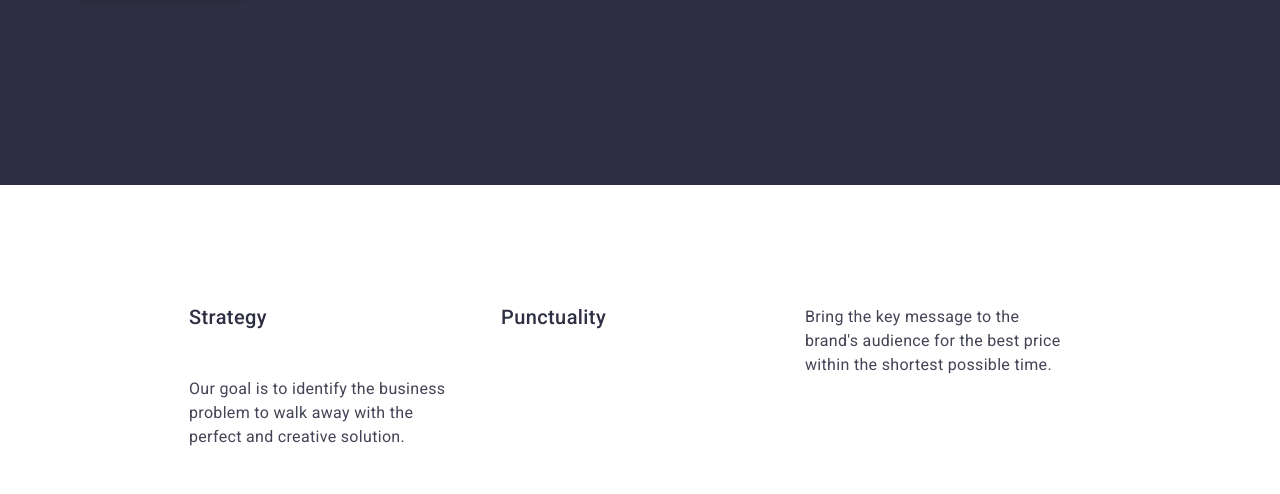
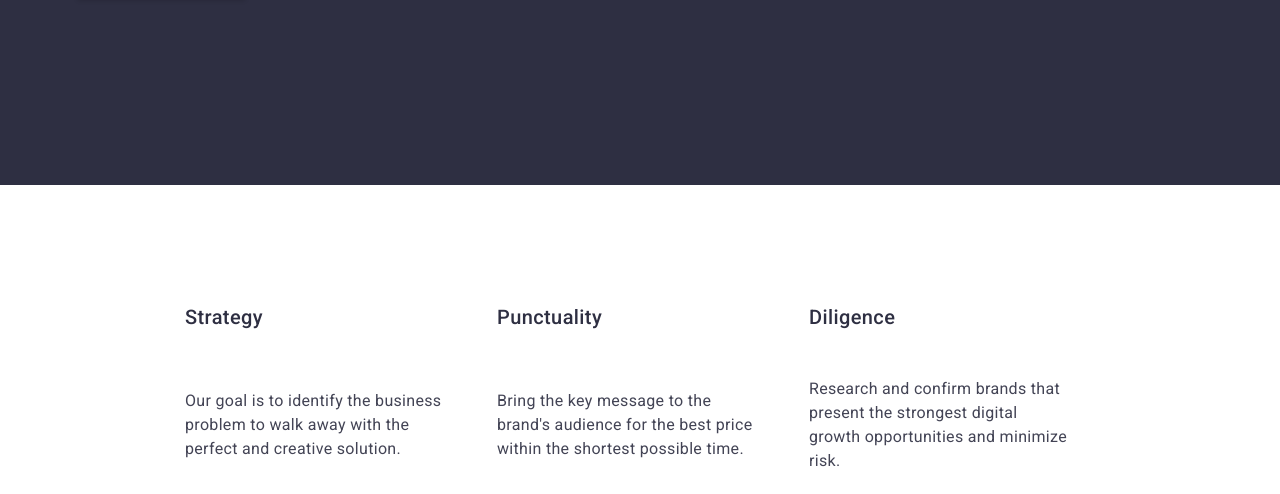
Before and after one commit to yevatsarenko/goit-homework-03, a plain HTML site: page index.html in a window 1280 px wide. Shown: the part 440-934 px from the top of the page. Drawn offline with nearby package versions, Linux system fonts and the light colour scheme.

Commit message:
li class

```diff
--- a/index.html
+++ b/index.html
@@ -90,14 +90,14 @@
                 the perfect and creative solution.
               </p>
             </li>
-            <li class="menu-item section-display li-section">
+            <li class="menu-item section-display li-section width-li">
               <h3 class="section-benefits-title">Punctuality</h3>
               <p class="section-benefits-p">
                 Bring the key message to the brand's audience for the best price
                 within the shortest possible time.
               </p>
             </li>
-            <li class="menu-item section-display li-section">
+            <li class="menu-item section-display li-section width-li">
               <h3 class="section-benefits-title">Diligence</h3>
               <p class="section-benefits-p">
                 Research and confirm brands that present the strongest digital
```
